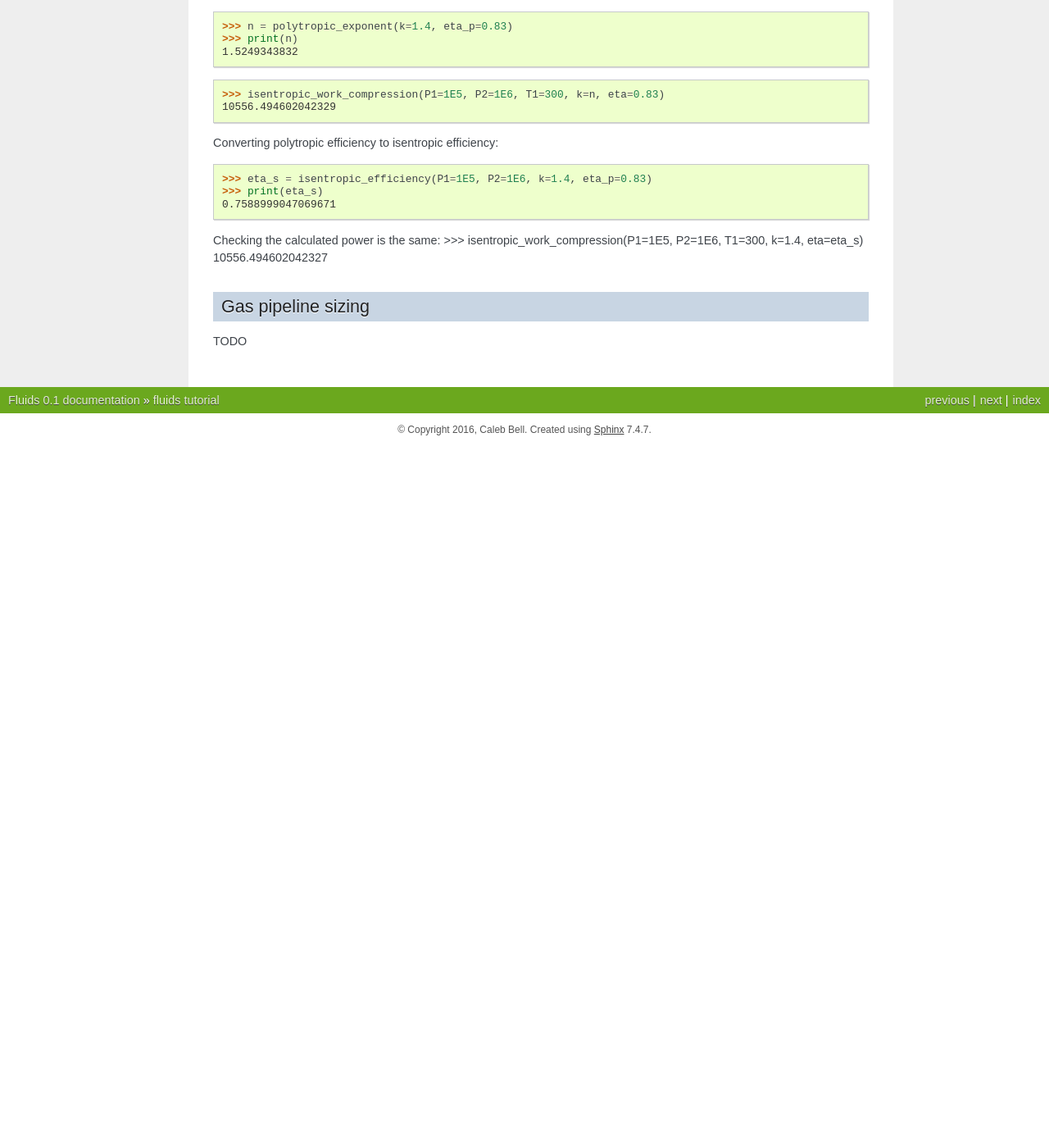
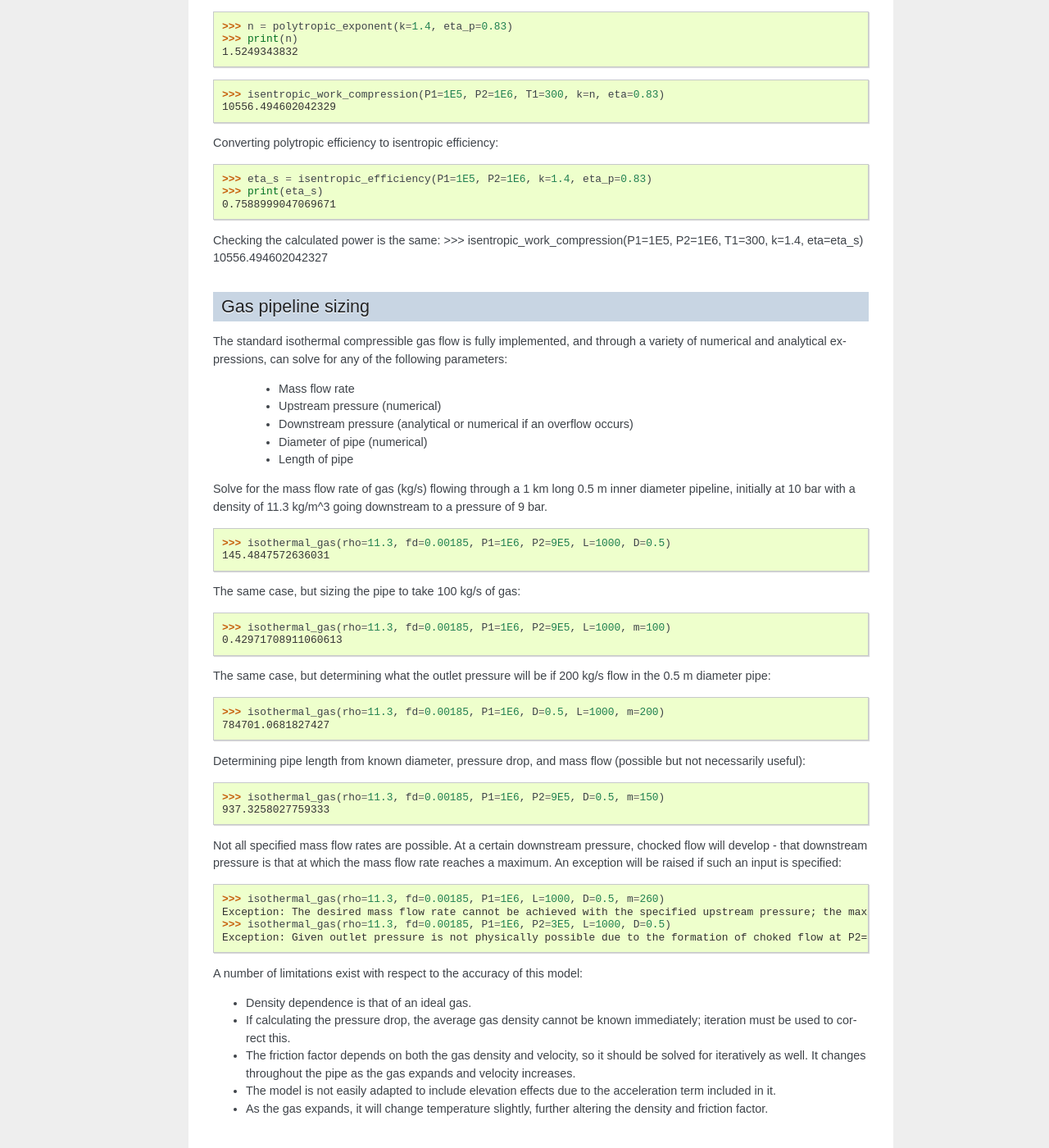
Before and after one commit to CalebBell/fluids, a Sphinx documentation site: the page built from docs/tutorial.rst, in a window 1280 px wide and 1400 px high, scrolled down 5067 px. Shown: the whole window at 82% size. Built offline with Sphinx 7.4.7, drawn with Linux system fonts in a browser that asks for light colours; pages that are not in the unit, such as notebooks, are missing from menus; before the commit the page ends 5611 px from its top, so only the background shows below that.

Commit message:
Add a description of how to use isothermal_gas

```diff
--- a/docs/tutorial.rst
+++ b/docs/tutorial.rst
@@ -311,4 +311,60 @@ Checking the calculated power is the same:
 
 Gas pipeline sizing
 -------------------
-TODO
+
+The standard isothermal compressible gas flow is fully implemented, and through
+a variety of numerical and analytical expressions, can solve for any of the
+following parameters:
+
+    * Mass flow rate
+    * Upstream pressure (numerical)
+    * Downstream pressure (analytical or numerical if an overflow occurs)
+    * Diameter of pipe (numerical)
+    * Length of pipe
+
+Solve for the mass flow rate of gas (kg/s) flowing through a 1 km long 0.5 m
+inner diameter pipeline, initially at 10 bar with a density of 11.3 kg/m^3
+going downstream to a pressure of 9 bar.
+
+>>> isothermal_gas(rho=11.3, fd=0.00185, P1=1E6, P2=9E5, L=1000, D=0.5)
+145.4847572636031
+
+The same case, but sizing the pipe to take 100 kg/s of gas:
+
+>>> isothermal_gas(rho=11.3, fd=0.00185, P1=1E6, P2=9E5, L=1000, m=100)
+0.42971708911060613
+
+The same case, but determining what the outlet pressure will be if 200 kg/s
+flow in the 0.5 m diameter pipe:
+
+>>> isothermal_gas(rho=11.3, fd=0.00185, P1=1E6, D=0.5, L=1000, m=200)
+784701.0681827427
+
+Determining pipe length from known diameter, pressure drop, and mass flow
+(possible but not necessarily useful):
+
+>>> isothermal_gas(rho=11.3, fd=0.00185, P1=1E6, P2=9E5, D=0.5, m=150)
+937.3258027759333
+
+Not all specified mass flow rates are possible. At a certain downstream
+pressure, chocked flow will develop - that downstream pressure is that
+at which the mass flow rate reaches a maximum. An exception will be
+raised if such an input is specified:
+
+>>> isothermal_gas(rho=11.3, fd=0.00185, P1=1E6, L=1000, D=0.5, m=260)
+Exception: The desired mass flow rate cannot be achieved with the specified upstream pressure; the maximum flowrate is 257.216733 at an downstream pressure of 389699.731765
+>>> isothermal_gas(rho=11.3, fd=0.00185, P1=1E6, P2=3E5, L=1000, D=0.5)
+Exception: Given outlet pressure is not physically possible due to the formation of choked flow at P2=389699.731765, specified outlet pressure was 300000.000000
+
+A number of limitations exist with respect to the accuracy of this model:
+
+* Density dependence is that of an ideal gas.
+* If calculating the pressure drop, the average gas density cannot
+  be known immediately; iteration must be used to correct this.
+* The friction factor depends on both the gas density and velocity,
+  so it should be solved for iteratively as well. It changes throughout
+  the pipe as the gas expands and velocity increases.
+* The model is not easily adapted to include elevation effects due to
+  the acceleration term included in it.
+* As the gas expands, it will change temperature slightly, further
+  altering the density and friction factor.
```
Also changed, not shown: 1 other file.
